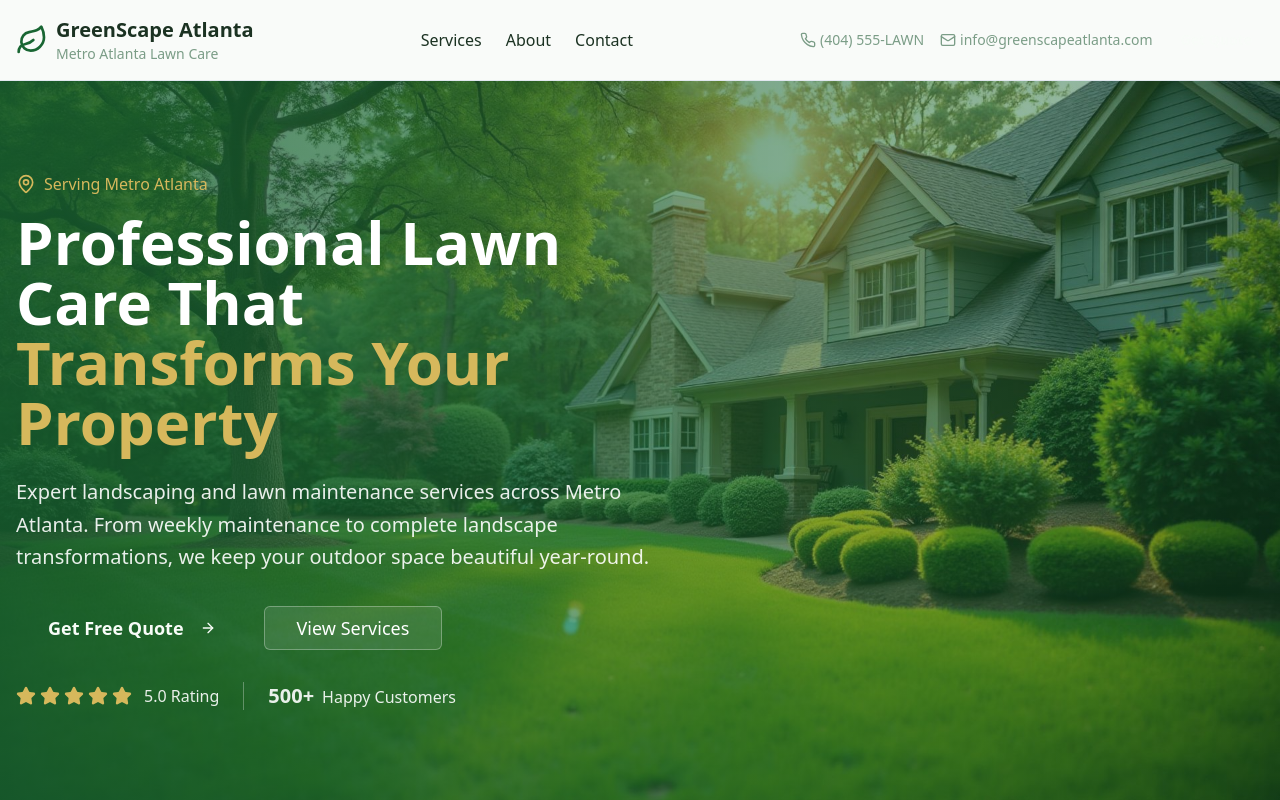
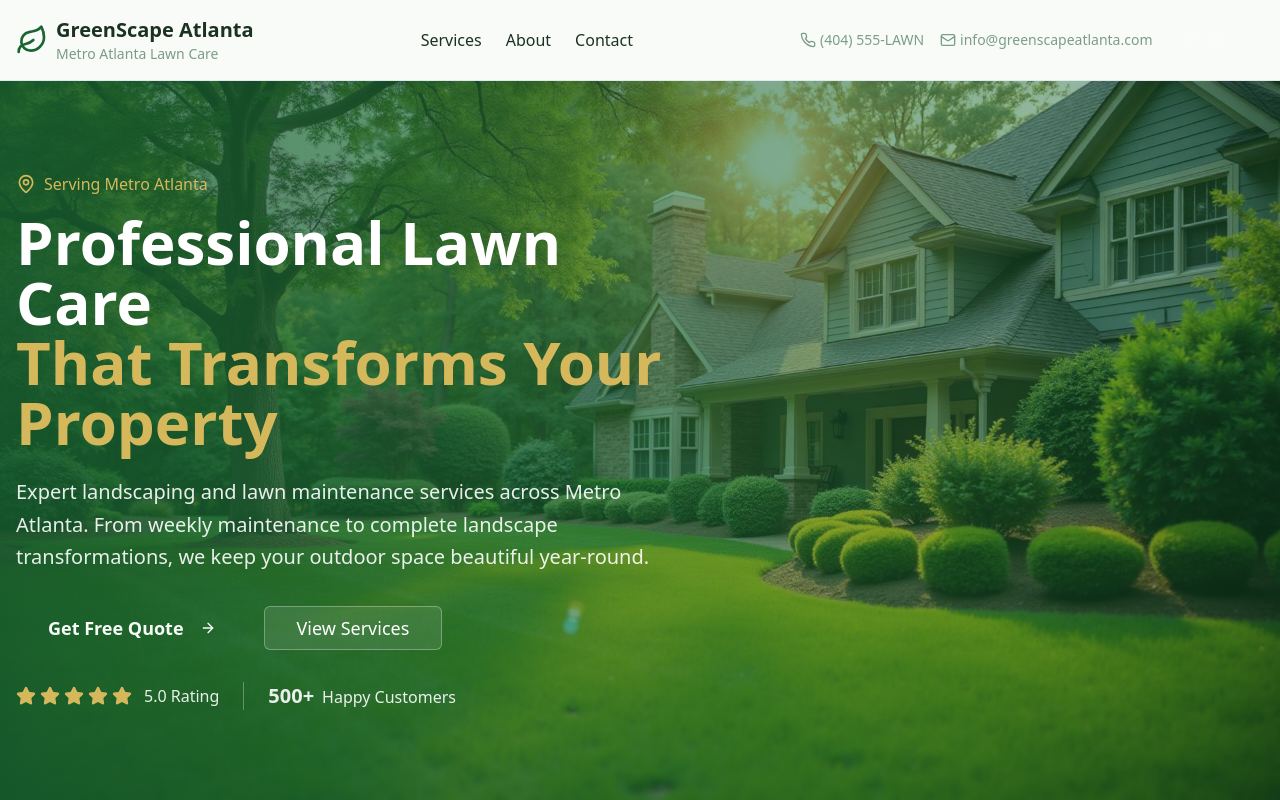
Before and after one commit to SonyaCaines/lawniverse-atl, a React (Vite) app: page / in a window 1280 px wide. Shown: the top 800 px of the page. Built offline with nearby package versions, Linux system fonts and the light colour scheme.

Commit message:
Code edited in Lovable Code Editor
Edited UI in Lovable

```diff
--- a/src/components/Hero.tsx
+++ b/src/components/Hero.tsx
@@ -22,8 +22,8 @@ const Hero = () => {
           </div>
 
           <h1 className="text-5xl md:text-6xl font-bold text-white mb-6 leading-tight">
-            Professional Lawn Care That
-            <span className="text-nature-gold block">Transforms Your Property</span>
+            Professional Lawn Care
+            <span className="text-nature-gold block">That Transforms Your Property</span>
           </h1>
 
           <p className="text-xl text-white/90 mb-8 leading-relaxed">
```
